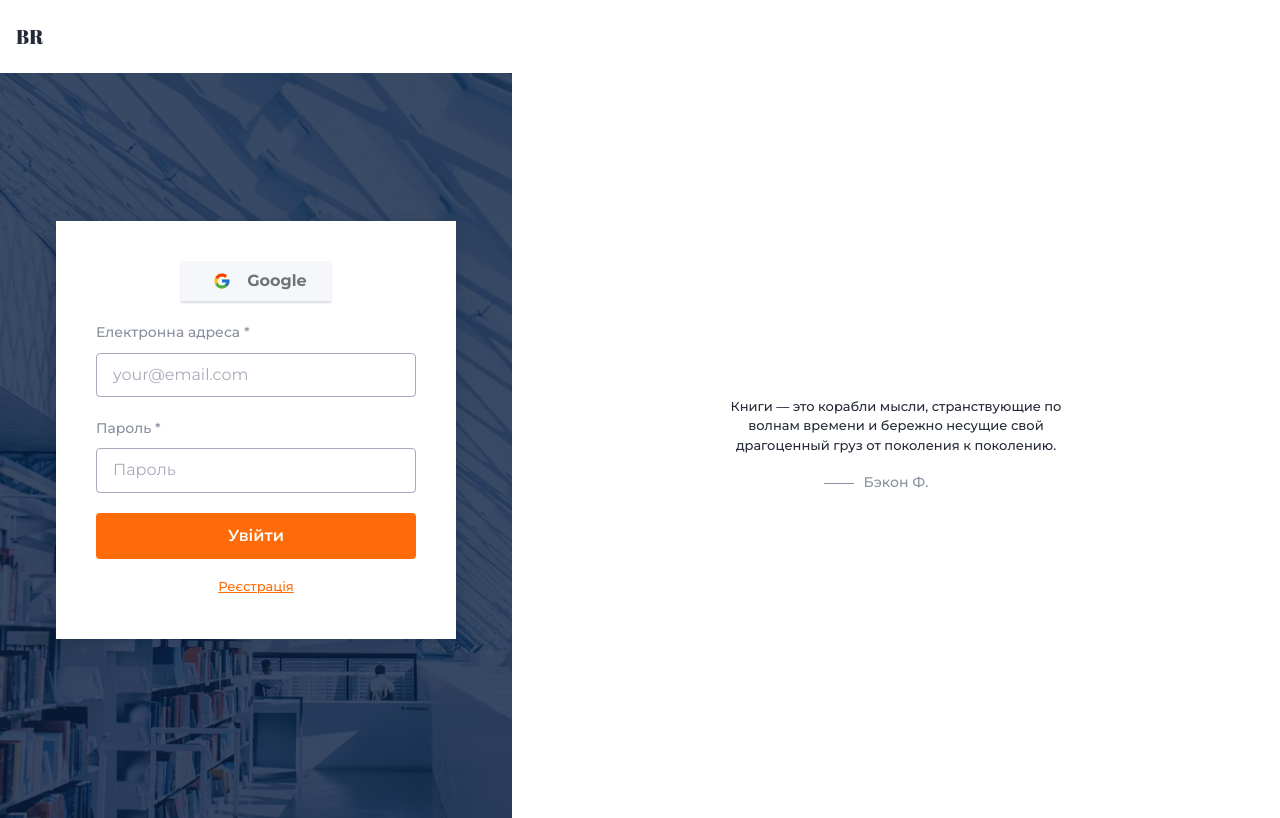
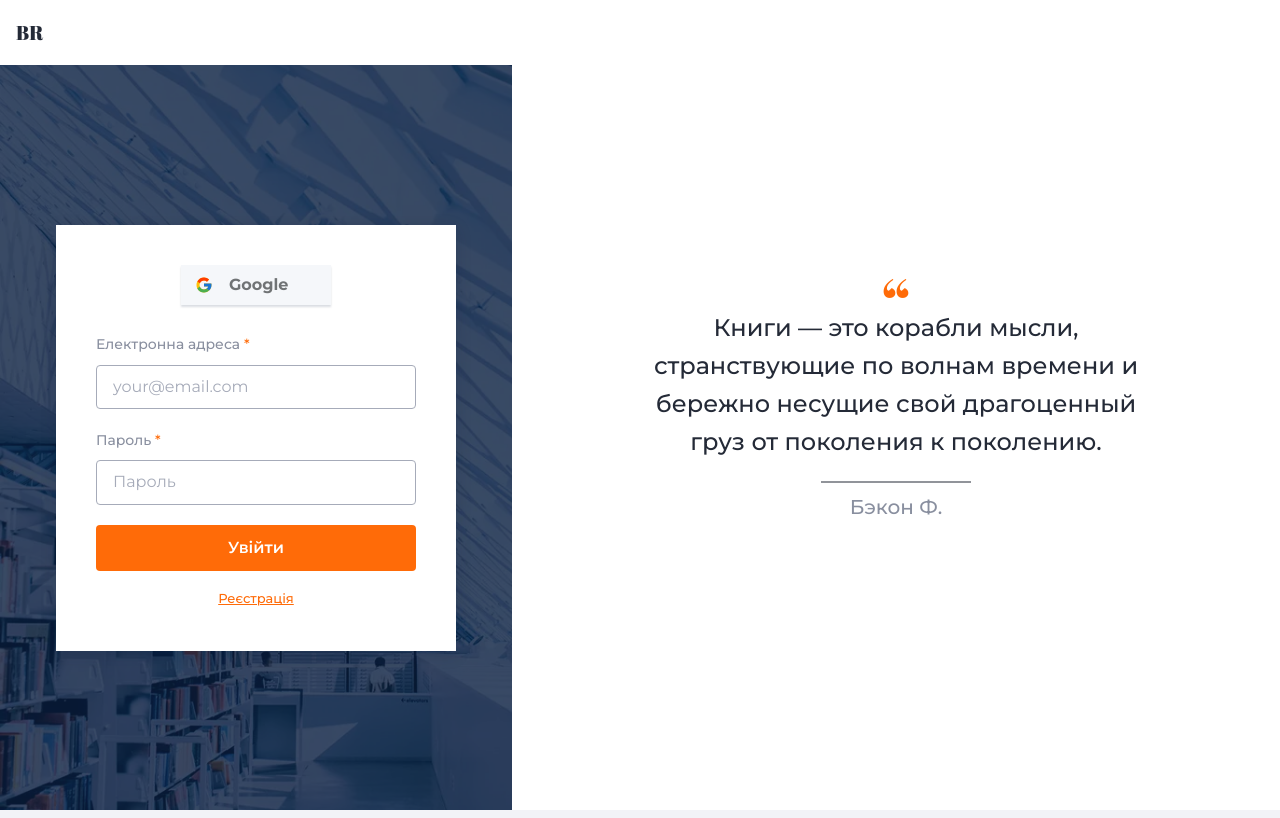
Before and after one commit to stanislavNemch/book-read-pet, a React (Vite) app: page /login in a window 1280 px wide. Built offline with nearby package versions, Linux system fonts and the light colour scheme.

Commit message:
style: refine CSS styles for various components; adjust layout, colors, and responsiveness

```diff
--- a/src/components/AuthFormContainer/AuthFormContainer.module.css
+++ b/src/components/AuthFormContainer/AuthFormContainer.module.css
@@ -5,7 +5,7 @@
     align-items: center;
     justify-content: center;
     width: 100%;
-    max-width: 335px; /* Ширина формы на мобилке */
+    max-width: 335px;
 }
 
 .registerLinkWrapper {
--- a/src/components/AuthHeader/AuthHeader.module.css
+++ b/src/components/AuthHeader/AuthHeader.module.css
@@ -5,6 +5,9 @@
 }
 
 .logo {
+    display: flex;
+    align-items: center;
+    justify-content: center;
     font-family: "Abril Fatface", sans-serif;
     font-weight: 400;
     font-size: 20px;
@@ -17,10 +20,13 @@
         padding: 16px 32px;
         box-shadow: none;
     }
+    .logo {
+        justify-content: flex-start;
+    }
 }
 
 @media screen and (min-width: 1280px) {
     .header {
-        padding: 20px 16px;
+        padding: 16px;
     }
 }
--- a/src/components/GoogleAuthBtn/GoogleAuthBtn.module.css
+++ b/src/components/GoogleAuthBtn/GoogleAuthBtn.module.css
@@ -1,7 +1,6 @@
 .googleButton {
     display: flex;
     align-items: center;
-    justify-content: center;
     width: 100%;
     max-width: 150px; /* Ширина кнопки на мобилке */
     gap: 16px;
@@ -16,7 +15,7 @@
     color: #707375;
     cursor: pointer;
     transition: background-color 0.3s ease;
-    margin-bottom: 20px; /* Отступ от формы */
+    margin-bottom: 28px; /* Отступ от формы */
 }
 
 .googleButton:hover {
--- a/src/components/LoginForm/LoginForm.tsx
+++ b/src/components/LoginForm/LoginForm.tsx
@@ -36,7 +36,8 @@ const LoginForm: React.FC<LoginFormProps> = ({ onSubmit }) => {
                     {/* Поле "Електронна адреса" */}
                     <div className={css.fieldGroup}>
                         <label htmlFor="email" className={css.label}>
-                            Електронна адреса *
+                            Електронна адреса{" "}
+                            <span className={css.starlet}>*</span>
                         </label>
                         <Field
                             type="email"
@@ -55,7 +56,7 @@ const LoginForm: React.FC<LoginFormProps> = ({ onSubmit }) => {
                     {/* Поле "Пароль" */}
                     <div className={css.fieldGroup}>
                         <label htmlFor="password" className={css.label}>
-                            Пароль *
+                            Пароль <span className={css.starlet}>*</span>
                         </label>
                         <Field
                             type="password"
--- a/src/components/Quote/Quote.module.css
+++ b/src/components/Quote/Quote.module.css
@@ -1,17 +1,24 @@
 .quoteWrapper {
     text-align: center;
     padding: 20px;
-    max-width: 380px; /* Ограничим ширину для читабельности */
+    max-width: 320px; /* Ограничим ширину для читабельности */
     margin: 0 auto;
 }
 
-.icon {
-    margin-bottom: 20px;
-    /* Стили для SVG иконки */
+.quotes {
+    font-family: "Abril Fatface", sans-serif;
+    font-style: normal;
+    font-weight: 400;
+    font-size: 59px;
+    text-align: center;
+    color: #ff6b08;
+    line-height: 0.1;
+    vertical-align: bottom;
 }
 
 .text {
     font-family: "Montserrat", sans-serif;
+    font-weight: 500;
     font-size: 13px;
     line-height: 1.5;
     color: #242a37;
@@ -22,9 +29,14 @@
     font-family: "Montserrat", sans-serif;
     font-size: 14px;
     line-height: 1.2;
+    font-weight: 500;
     color: #898f9f;
-    position: relative;
-    display: inline-block;
+}
+
+.dividingLine {
+    width: 100px;
+    border: 1px solid rgba(36, 42, 55, 0.5);
+    margin: 0 auto 12px auto; /* Центрируем и добавляем отступ снизу */
 }
 
 .author::before {
@@ -37,3 +49,30 @@
     left: -40px;
     top: 50%;
 }
+
+@media screen and (min-width: 768px) {
+    .quoteWrapper {
+        padding: 0;
+        padding-bottom: 71px;
+        max-width: 526px;
+    }
+
+    .quotes {
+        font-size: 69px;
+    }
+
+    .text {
+        font-size: 24px;
+        line-height: 1.58;
+        margin-bottom: 20px;
+    }
+
+    .author {
+        font-size: 20px;
+    }
+
+    .dividingLine {
+        width: 150px;
+        margin-bottom: 12px;
+    }
+}
--- a/src/components/Quote/Quote.tsx
+++ b/src/components/Quote/Quote.tsx
@@ -3,10 +3,12 @@ import css from "./Quote.module.css";
 const Quote = () => {
     return (
         <div className={css.quoteWrapper}>
+            <span className={css.quotes}>“</span>
             <p className={css.text}>
                 Книги — это корабли мысли, странствующие по волнам времени и
                 бережно несущие свой драгоценный груз от поколения к поколению.
             </p>
+            <div className={css.dividingLine}></div>
             <p className={css.author}>Бэкон Ф.</p>
         </div>
     );
--- a/src/components/RegisterForm/RegisterForm.module.css
+++ b/src/components/RegisterForm/RegisterForm.module.css
@@ -11,8 +11,13 @@
 }
 
 .label {
+    font-weight: 600;
     font-size: 14px;
-    color: #898f9f;
+    color: #fff;
+}
+
+.starlet {
+    color: #ff6b08; /* Оранжевый цвет для звездочки */
 }
 
 .input {
@@ -57,4 +62,8 @@
     .input {
         width: 320px;
     }
+    .label {
+        font-weight: 500;
+        color: #898f9f;
+    }
 }
--- a/src/components/pages/LoginPage.module.css
+++ b/src/components/pages/LoginPage.module.css
@@ -16,7 +16,7 @@
 .pageWrapper {
     display: flex;
     flex-direction: column;
-    min-height: calc(100vh - 55px);
+    min-height: calc(100vh - 36px);
 }
 
 .formSection {
@@ -83,7 +83,7 @@
 
     .formSection {
         background-image: none;
-        padding-top: 0;
+        padding: 65px 0;
     }
 
     .formSection::before {
@@ -129,6 +129,6 @@
         display: flex;
         align-items: center;
         justify-content: center;
-        padding: 20px 0;
+        padding: 0;
     }
 }
--- a/src/index.css
+++ b/src/index.css
@@ -21,8 +21,12 @@
     -moz-osx-font-smoothing: grayscale;
 }
 
+html,
 body {
+    height: 100%;
+    margin: 0;
     padding: 0;
+    box-sizing: border-box;
 }
 
 /* reset styles */
```
